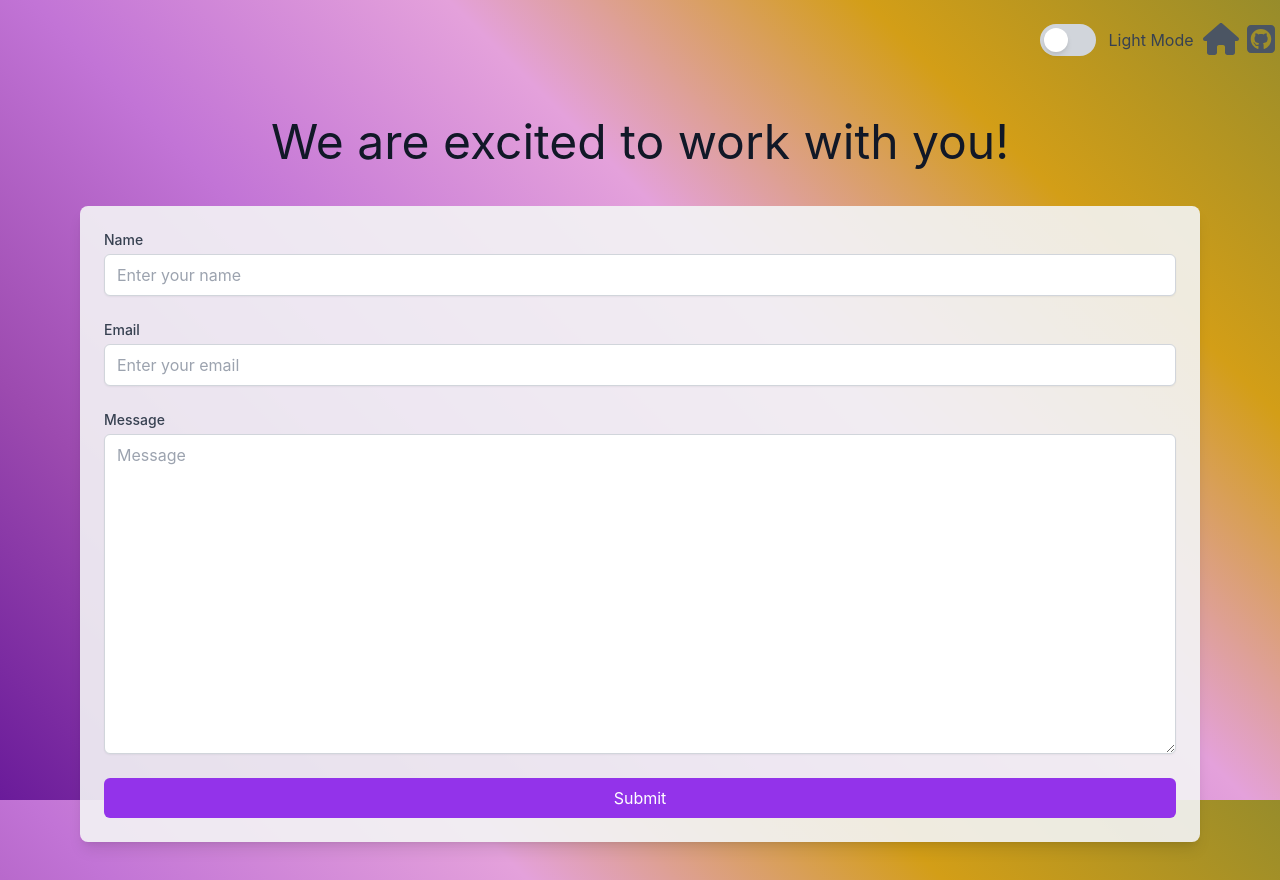
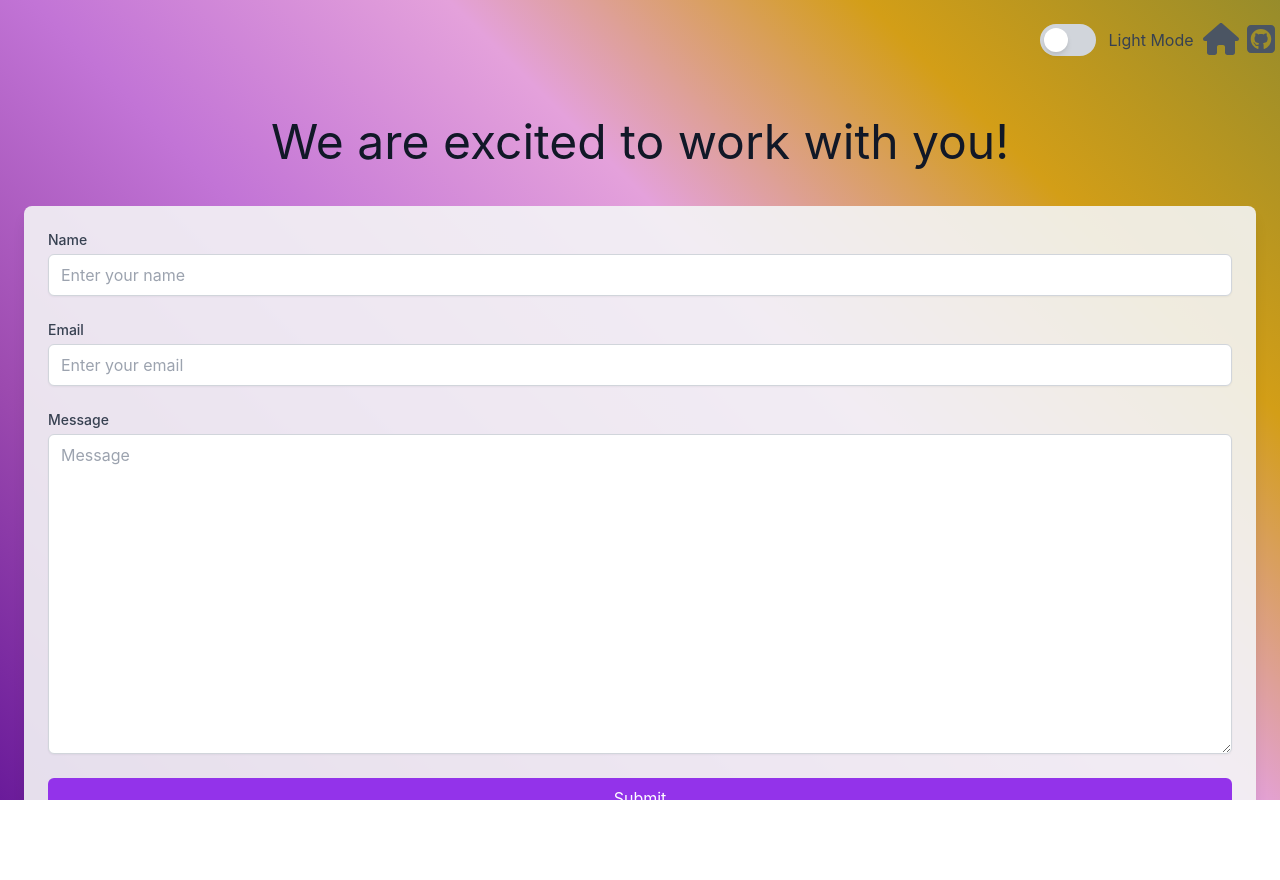
Before and after one commit to cushonz/web-portfolio, a React (Create React App) app: page /web-portfolio/contact in a window 1280 px wide. After the commit the page ends 800 px from the top, so only its background shows below. Built offline with nearby package versions, Linux system fonts and the light colour scheme.

Commit message:
Refactored, contact page no scroll bars

```diff
--- a/src/components/contact.js
+++ b/src/components/contact.js
@@ -4,10 +4,10 @@ import Header from "./Header";
 
 function Contact() {
   return (
-    <div>
+    <div className="h-screen overflow-hidden">
       <Header />
-      <div className="flex justify-center items-center h-screen overflow-hidden">
-        <div className="w-full m-20">
+      <div className="flex justify-center items-center h-full overflow-hidden">
+        <div className="w-full max-w-full px-6">
           <MyForm />
         </div>
       </div>
--- a/src/components/services.js
+++ b/src/components/services.js
@@ -1,7 +1,7 @@
 import React from "react";
-import Plan1 from "./plan1";
-import Plan2 from "./plan2";
-import Plan3 from "./plan3";
+import Plan1 from "./plans/plan1";
+import Plan2 from "./plans/plan2";
+import Plan3 from "./plans/plan3";
 import { Link } from "react-router-dom";
 
 function Services() {
--- a/src/components/skills.js
+++ b/src/components/skills.js
@@ -1,6 +1,6 @@
 import react from "react";
 import { motion } from "framer-motion";
-import provide from "./service.json";
+import provide from "./json_data/service.json";
 
 function Skills() {
   return (
```
Also changed, not shown: src/components/json_data/service.json (renamed from src/components/service.json), src/components/plans/plan1.js (line endings or trailing spaces), src/components/plans/plan2.js (renamed from src/components/plan2.js), src/components/plans/plan3.js (renamed from src/components/plan3.js).
